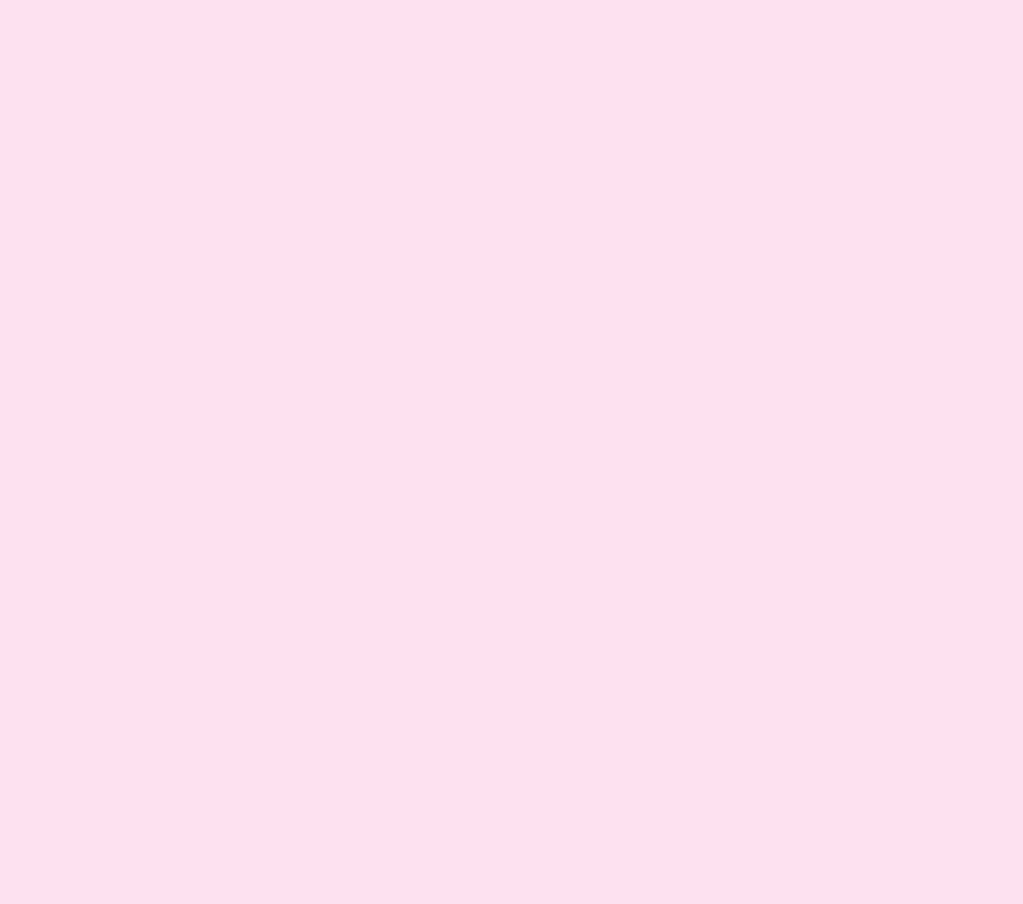
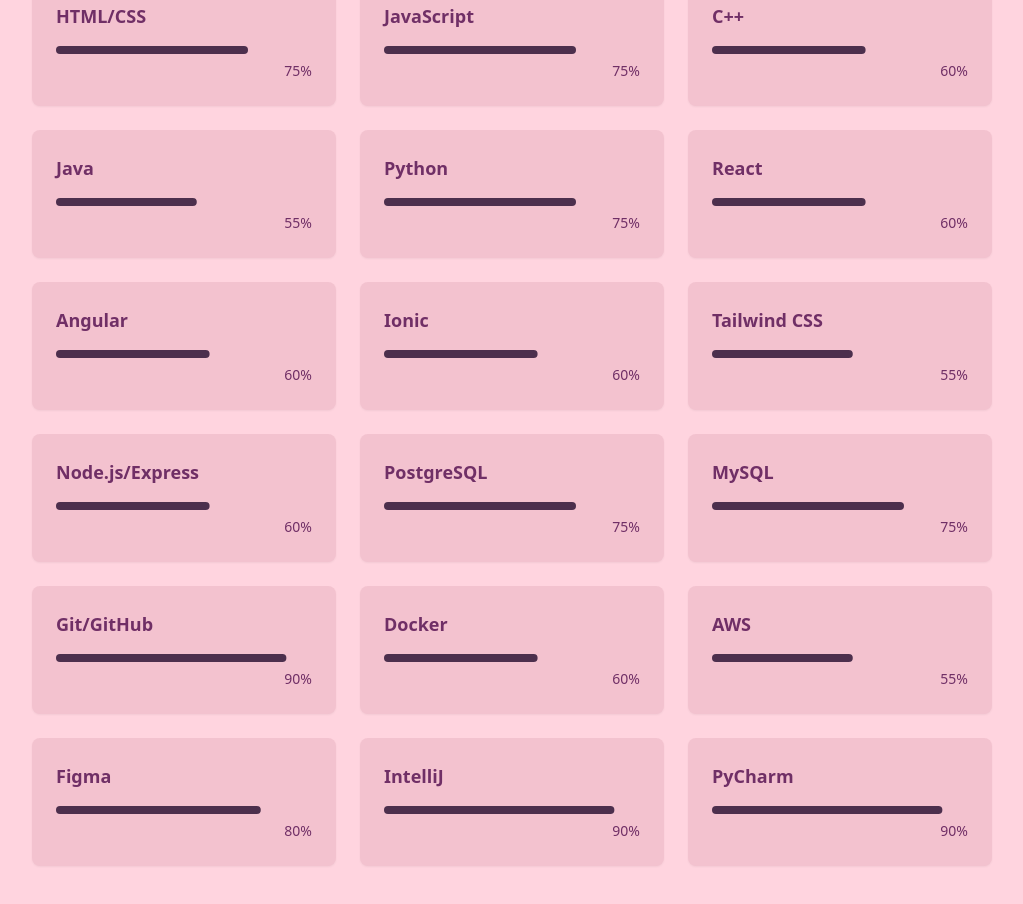
Before and after one commit to jaelyntran/Portfolio, a React (Vite) app: page / in a window 1280 px wide. Shown: the part 1640-2544 px from the top of the page, without its empty margins (128-1151 px from the left). Before the commit the page ends 1434 px from the top, so only its background shows below. Built offline with nearby package versions, Linux system fonts and the light colour scheme.

Commit message:
Implement skills section

```diff
--- a/package.json
+++ b/package.json
@@ -24,6 +24,7 @@
     "@tailwindcss/vite": "^4.1.15",
     "clsx": "^2.1.1",
     "lucide-react": "^0.546.0",
+    "radix-ui": "^1.4.3",
     "react": "^18.3.1",
     "react-dom": "^18.3.1",
     "react-router-dom": "^7.9.4",
--- a/src/components/NavBar.jsx
+++ b/src/components/NavBar.jsx
@@ -1,6 +1,6 @@
 import { cn } from "@/lib/utils";
 import { useState, useEffect } from "react";
-import { Menu, X } from "lucide-react"
+import { Menu, X } from "lucide-react";
 
 const navItems = [
     {name: "Home", href: "#home"},
--- /dev/null
+++ b/src/components/SkillsSection.jsx
@@ -0,0 +1,64 @@
+import { cn } from "@/lib/utils";
+import * as Progress from "@radix-ui/react-progress";
+import { useState, useEffect } from "react";
+
+const skills = [
+    {name: "HTML/CSS", level: 75, category: "frontend"},
+    {name: "JavaScript", level: 75, category: "frontend"},
+    {name: "C++", level: 60, category: "frontend"},
+    {name: "Java", level: 55, category: "frontend"},
+    {name: "Python", level: 75, category: "frontend"},
+    {name: "React", level: 60, category: "frontend"},
+    {name: "Angular", level: 60, category: "frontend"},
+    {name: "Ionic", level: 60, category: "frontend"},
+    {name: "Tailwind CSS", level: 55, category: "frontend"},
+
+    {name: "Node.js/Express", level: 60, category: "backend"},
+    {name: "PostgreSQL", level: 75, category: "backend"},
+    {name: "MySQL", level: 75, category: "backend"},
+
+    {name: "Git/GitHub", level: 90, category: "tools"},
+    {name: "Docker", level: 60, category: "tools"},
+    {name: "AWS", level: 55, category: "tools"},
+    {name: "Figma", level: 80, category: "tools"},
+    {name: "IntelliJ", level: 90, category: "tools"},
+    {name: "PyCharm", level: 90, category: "tools"},
+]
+
+export const SkillsSection = () => {
+    const [progress, setProgress] = useState(0);
+    useEffect(() => {
+        const timer = setTimeout(() => setProgress(1), 500);
+        return () => clearTimeout(timer);
+    }, []);
+
+    return <section id="skills"
+                    className="py-24 px-4 relative bg-secondary/30">
+                    <div className="container mx-auto max-w-5xl">
+                        <h2 className="text-3xl md:text-4xl font-bold mb-12 text-center">
+                            My <span className="text-primary"> Skills</span>
+                        </h2>
+
+                        <div className="grid grid-cols-1 sm:grid-cols-2 lg:grid-cols-3 gap-6">
+                            {skills.map((skill, key) => (
+                                <div key={key}
+                                     className="bg-card p-6 rounded-lg shadow-xs card-hover">
+                                    <div className="text-left mb-4">
+                                        <h3 className="font-semibold text-lg">{skill.name}</h3>
+                                    </div>
+
+                                    <Progress.Root className="w-full bg-secondary h-2 rounded-full overflow-hidden" value={skill.level}>
+                                        <Progress.Indicator className ="bg-primary/85 h-2 rounded-full animate-[grow_1.5s_ease-out]"
+                                                            style={{transform: `translateX(-${100 - skill.level * progress}%)`}}
+                                        />
+                                    </Progress.Root>
+
+                                    <div className="text-right mt-1">
+                                        <span className="text-sm text-muted-foreground">{skill.level}%</span>
+                                    </div>
+                                </div>
+                            ))}
+                        </div>
+                    </div>
+           </section>;
+}
--- a/src/index.css
+++ b/src/index.css
@@ -62,12 +62,12 @@
 
 @layer base {
     :root {
-        --background: 328 86.8% 93.7%;
+        --background: 345 100% 91.6%;
         --foreground: 309 41% 31.2%;
         --primary: 287 43.1% 15.2%;
         --primary-foreground: 210 40% 98%;
         --border: 214 32% 91%;
-        --card: 309 41% 82.2%;
+        --card: 344 68% 85.8%;
     }
 
     .dark {
--- a/src/pages/Home.jsx
+++ b/src/pages/Home.jsx
@@ -2,6 +2,7 @@
 import { NavBar } from "../components/NavBar";
 import { HomeSection } from "../components/HomeSection";
 import { AboutSection } from "../components/AboutSection";
+import { SkillsSection } from "../components/SkillsSection";
 
 export const Home = () => {
     return  (
@@ -19,6 +20,7 @@
             <main>
                 <HomeSection />
                 <AboutSection />
+                <SkillsSection />
             </main>
 
 
```
Also changed, not shown: 1 other file (tests, documents, lock files or other folders).
